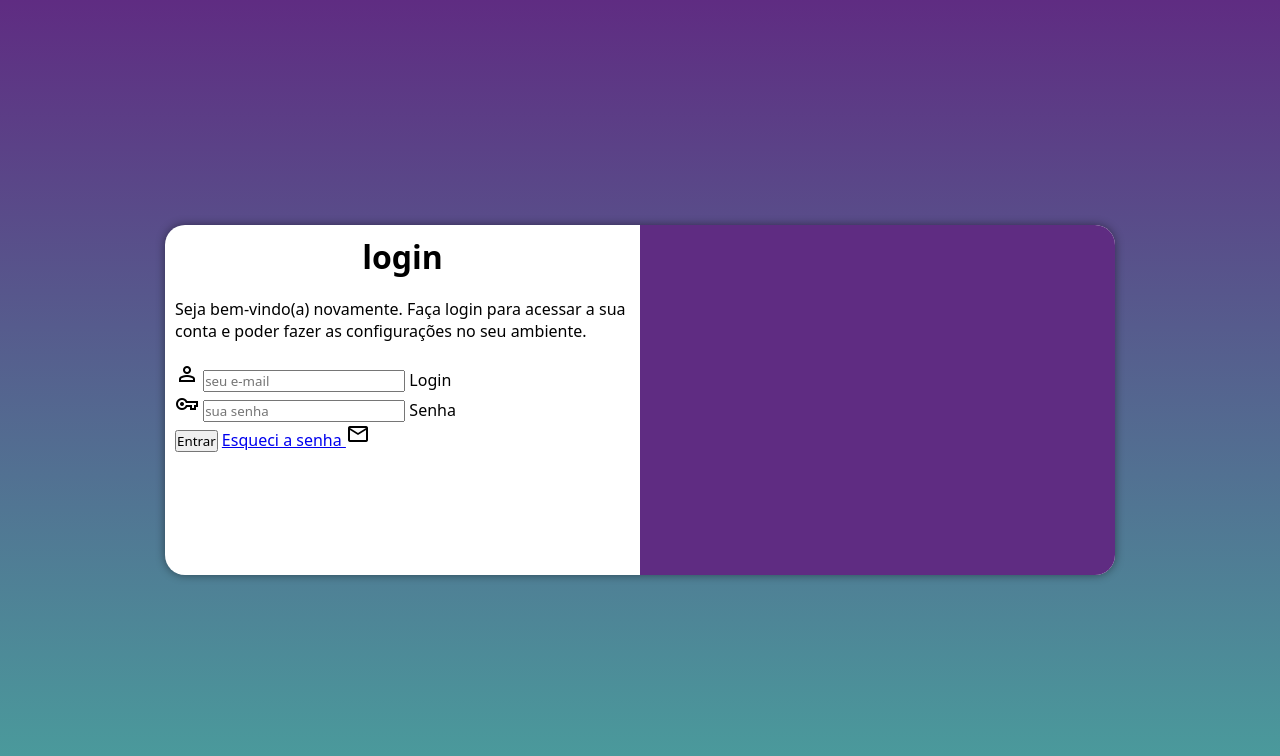
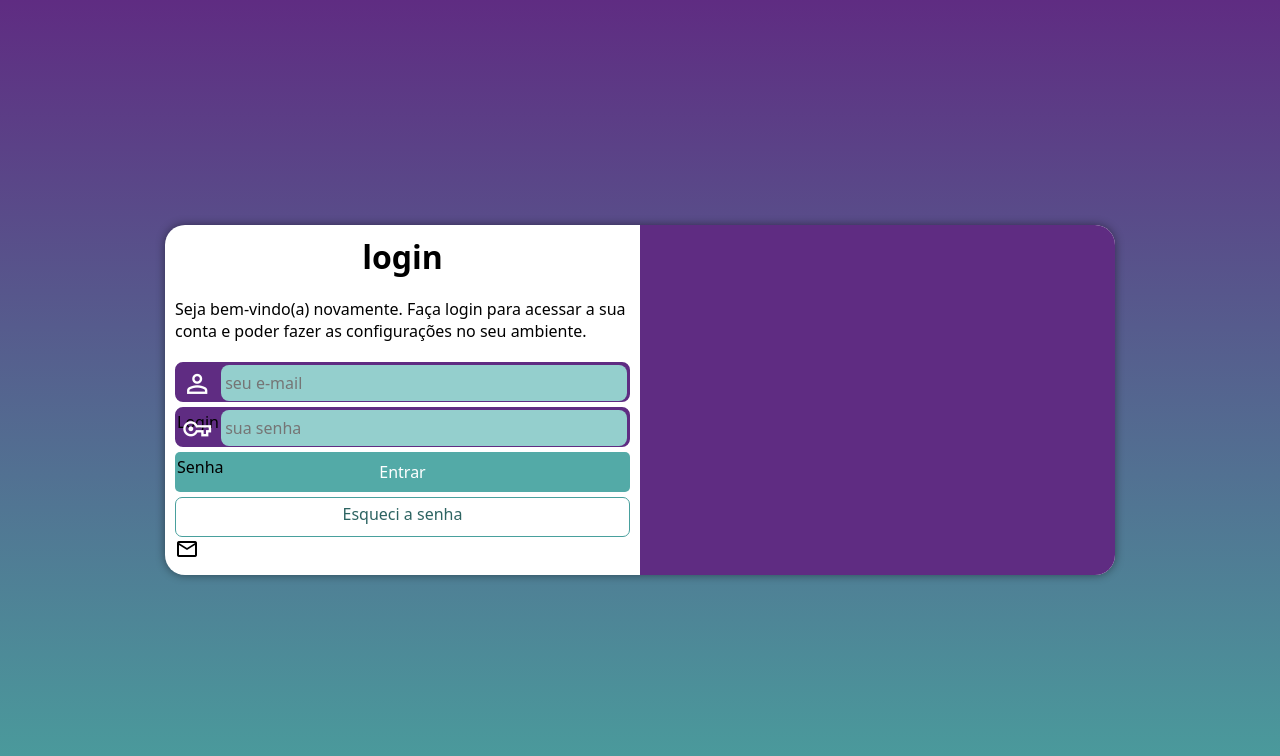
Before and after one commit to joaoedson62/projeto-login, a plain HTML site: page index.html in a window 1280 px wide. Drawn offline with nearby package versions, Linux system fonts and the light colour scheme.

Commit message:
atualizado

```diff
--- a/estilos/style.css
+++ b/estilos/style.css
@@ -34,7 +34,7 @@ section#login {
 
     background-color: white;
     width: 255px;
-    height: 500px;
+    height: 515px;
     border-radius: 20px;
     box-shadow: 0px 0px 10px rgba(0, 0, 0, 0.450);
 
@@ -63,3 +63,80 @@ div#formulario > h1 {
 div#formulario > p {
     font-size: 0.8em;
 }
+
+form > div.campo {
+    background-color: #5f2c82;
+    border: 2px solid #5f2c82;
+    display: block;
+    width: 100%;
+    height: 40px;
+    border-radius: 8px;
+    margin: 5px 0px;
+}
+
+div.campo > i {
+    display: none;
+}
+
+div.campo > span {
+    color: white;
+
+    font-size: 1.9em;
+    width: 40px;
+    padding: 5px;
+}
+
+div.campo > input {
+    background-color: #94cfcd;
+    font-size: 1em;
+    width: calc(100% - 45px);
+    height: 100%;
+    border: 0px;
+    border-radius: 8px;
+    padding: 4px;
+    transform: translateY(-10px);
+}
+
+div.campo > input:focus-within {
+    background-color: white;
+    border: none;
+}
+
+form > input[type=submit] {
+    display: block;
+    font-size: 1em;
+    width: 100%;
+    height: 40px;
+    background-color: #53aaa7;
+    color: white;
+    border: none;
+    border-radius: 5px;
+    cursor: pointer;
+}
+
+form > input[type=submit]:hover {
+    background-color: #2d6462;
+}
+
+form > a.botao {
+    display: block;
+    text-align: center;
+    font-size: 1em;
+    width: 100%;
+    height: 40px;
+    padding-top: 5px;
+    margin-top: 5px;
+    background-color: white;
+    color: #2d6462;
+    border: 1px solid #49a09d;
+    border-radius: 7px;
+    text-decoration: none;
+}
+
+form > a.botao:hover {
+    background-color: #6cd3cf;
+}
+
+form > a.botao > i > span {
+    font-size: 0.8em;
+}
--- a/index.html
+++ b/index.html
@@ -26,7 +26,7 @@
                         <input type="email" name="login" id="ilogin" placeholder="seu e-mail" autocomplete="email" required maxlength="30">
                         <label for="ilogin">Login</label>
                     </div>
-                    <div class="compo">
+                    <div class="campo">
                         <span class="material-symbols-outlined">
                             vpn_key
                             </span>
@@ -34,7 +34,7 @@
                         <label for="isenha">Senha</label>
                     </div>
                     <input type="submit" value="Entrar">
-                    <a href="esqueci.html">
+                    <a href="esqueci.html" class="botao">
                         Esqueci a senha <i class="material-icons"></i></a>
                         <span class="material-symbols-outlined">
                             mail
```
